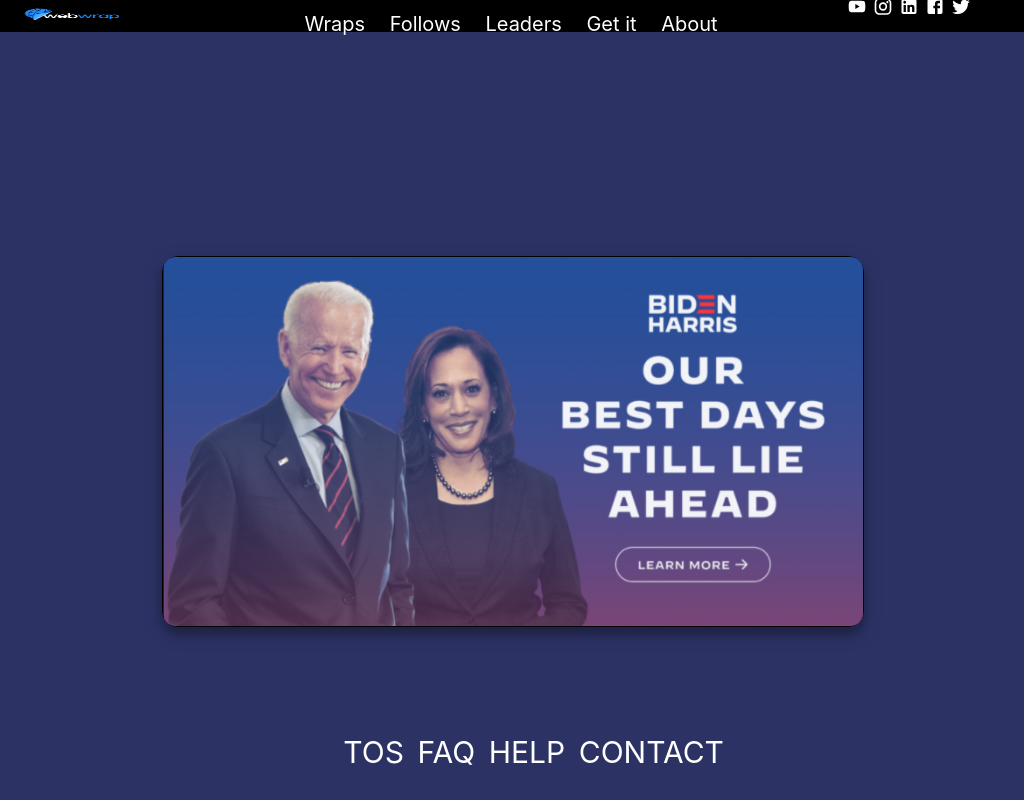
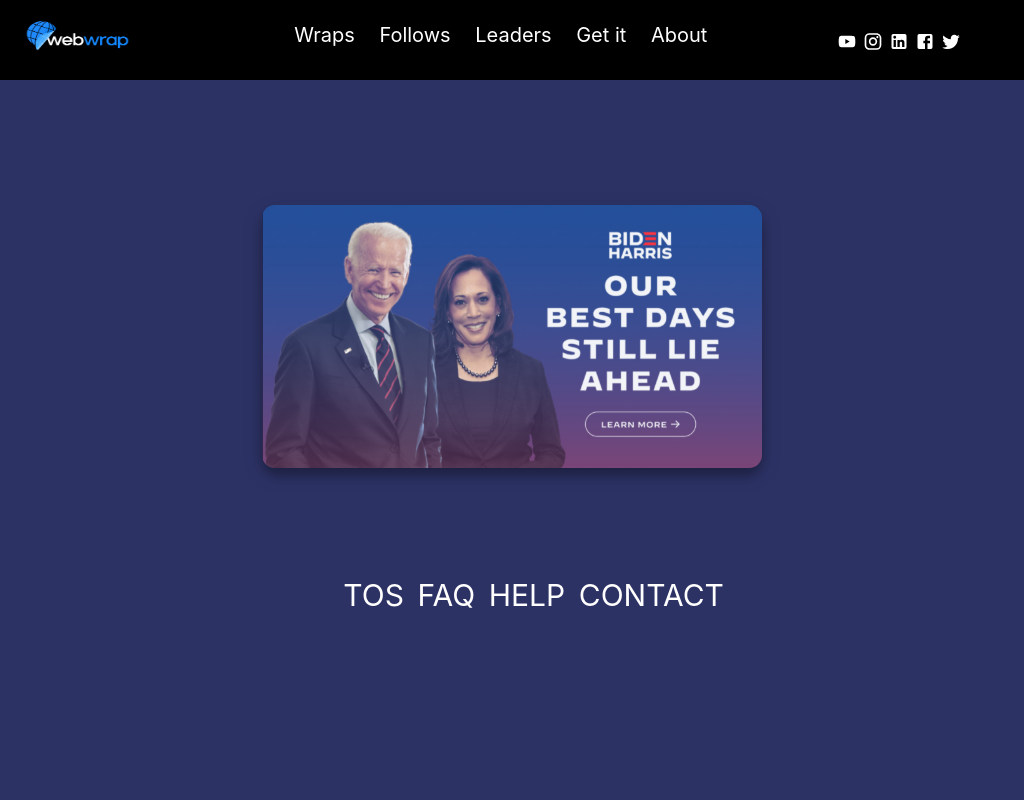
Before and after one commit to Suleman3015/client-app, a React (Create React App) app: page /about in a window 1024 px wide. Built offline with nearby package versions, Linux system fonts and the light colour scheme.

Commit message:
query updated
query updated

```diff
--- a/src/Components/About.module.css
+++ b/src/Components/About.module.css
@@ -120,7 +120,7 @@
 
   .contentBoxes {
     display: grid;
-    grid-template-columns: 300px;
+    grid-template-columns: 250px;
     justify-content: center;
     margin: 0%;
     margin-left: 0%;
@@ -132,7 +132,7 @@
 
   .box {
     background-color: ;
-    border: 1px solid black;
+
     width: 100%;
     height: 100%;
   }
@@ -189,7 +189,7 @@
 
   .box {
     background-color: ;
-    border: 1px solid black;
+
     width: 100%;
     height: 100%;
   }
@@ -230,12 +230,12 @@
     text-align: center;
     align-items: center;
     /* margin-left: 32%; */
-    margin-top: 25%;
+    margin-top: 20%;
   }
 
   .contentBoxes {
     display: grid;
-    grid-template-columns: 700px;
+    grid-template-columns: 500px;
     justify-content: center;
     margin: 0%;
     margin-left: 0%;
@@ -247,7 +247,7 @@
 
   .box {
     background-color: ;
-    border: 1px solid black;
+
     width: 100%;
     height: 100%;
     margin: 0%;
--- a/src/Components/sideBar.module.css
+++ b/src/Components/sideBar.module.css
@@ -222,14 +222,14 @@
     flex-direction: row !important;
     background-color: black;
     width: 100%;
-    height: 4%;
+    height: 10%;
     margin: 0%;
     margin-left: 0%;
   }
 
   .Logo {
     height: 100%;
-    width: 14%;
+    width: 15%;
     margin: 0%;
     margin-top: 0%;
     background-color: transparent;
@@ -243,8 +243,7 @@
     height: 10%;
     margin: 0%;
     justify-content: center;
-    margin-top: 0%;
-    margin-left: 2%;
+    margin-top: 1%;
   }
   .list {
     background-color: transparent !important;
@@ -261,7 +260,7 @@
     justify-content: center;
     background-color: black;
     height: 65%;
-    margin-top: 0.1% !important;
+    margin-top: 0.5% !important;
     margin-left: 4%;
     margin-right: 0%;
   }
```
